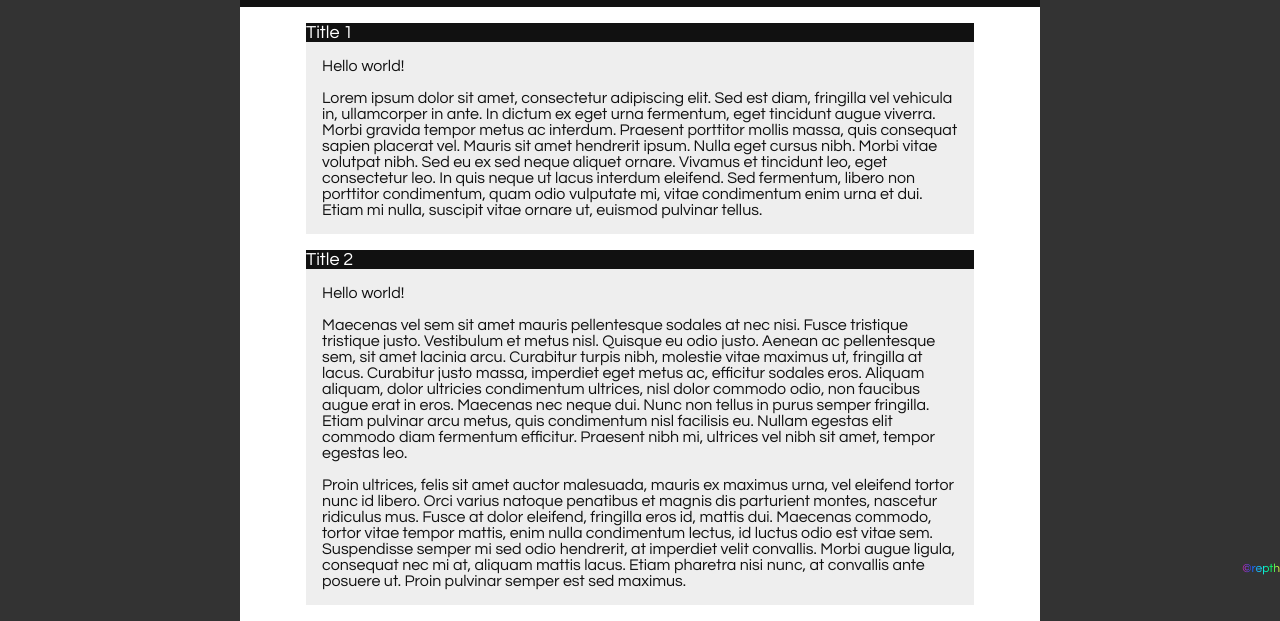
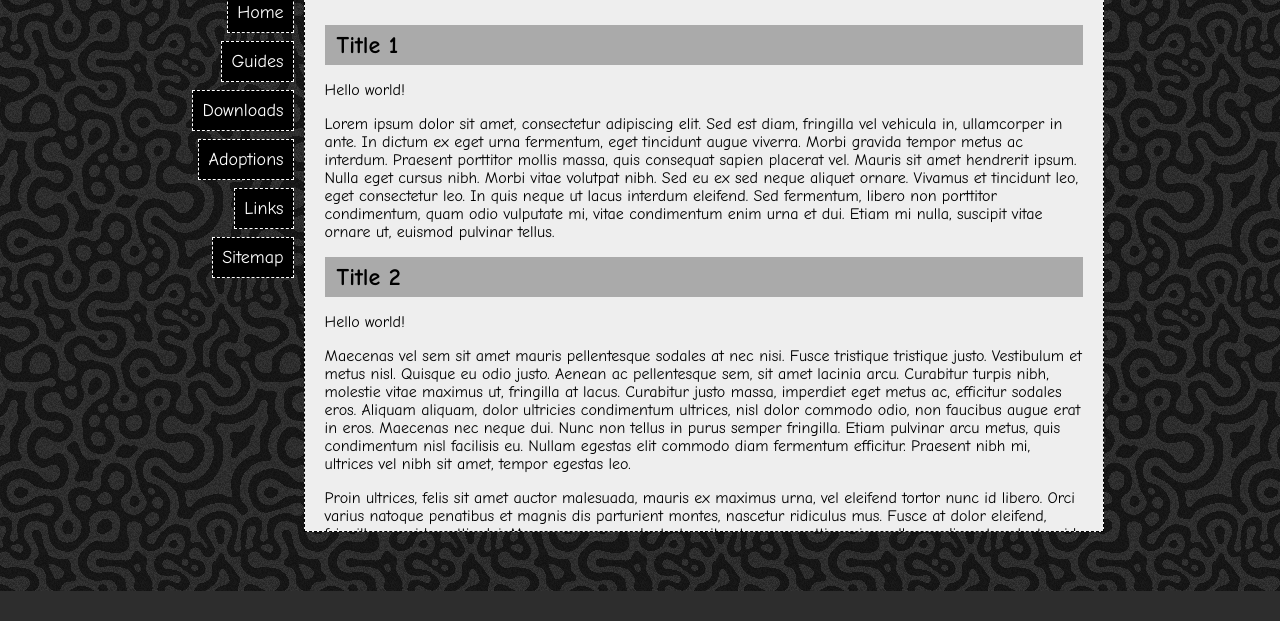
Before and after one commit to homebrewdeviants/friendzoo-site, an Eleventy site: page src/index.md in a window 1280 px wide. Shown: the part 225-846 px from the top of the page. After the commit the page ends 816 px from the top, so only its background shows below. Built offline with nearby package versions, Linux system fonts and the light colour scheme; Eleventy itself is replaced by a stand-in of ours; files that its build step writes are made by us from their sources.

Commit message:
theme revamp

```diff
--- a/src/_includes/default.njk
+++ b/src/_includes/default.njk
@@ -20,7 +20,30 @@ pageName: 404
 
 <body>
 
-  <div class="page">
+  <header id="site-header">
+    <a href="/">
+      <img src="/rsc/img/logo.png" alt="{{title}}">
+    </a>
+  </header>
+
+  <aside id="nav-links">
+    <nav>
+      <ul>
+        <li><a href="/">Home</a></li>
+        <li><a href="/guide">Guides</a></li>
+        <li><a href="/downloads">Downloads</a></li>
+        <li><a href="/adopt">Adoptions</a></li>
+        <li><a href="/links">Links</a></li>
+        <li><a href="/sitemap">Sitemap</a></li>
+      </ul>
+    </nav>
+  </aside>
+
+  <main id="container">
+    {{content | safe}}
+  </main>
+
+  {# <div class="page">
     <div class="headerwrapper">
       <a href="/">
       <div class="header">
@@ -44,7 +67,7 @@ pageName: 404
     </div>
 
     <p id="credit"><a href="https://repth.neocities.org/index.html">©repth</a></p>
-  </div>
+  </div> #}
 
 </body>
 
--- a/src/index.md
+++ b/src/index.md
@@ -3,26 +3,14 @@ layout: default.njk
 pageName: Home
 ---
 
-<div class="box">
-
 ## Title 1
-<div class="content">
-
 Hello world!
 
 Lorem ipsum dolor sit amet, consectetur adipiscing elit. Sed est diam, fringilla vel vehicula in, ullamcorper in ante. In dictum ex eget urna fermentum, eget tincidunt augue viverra. Morbi gravida tempor metus ac interdum. Praesent porttitor mollis massa, quis consequat sapien placerat vel. Mauris sit amet hendrerit ipsum. Nulla eget cursus nibh. Morbi vitae volutpat nibh. Sed eu ex sed neque aliquet ornare. Vivamus et tincidunt leo, eget consectetur leo. In quis neque ut lacus interdum eleifend. Sed fermentum, libero non porttitor condimentum, quam odio vulputate mi, vitae condimentum enim urna et dui. Etiam mi nulla, suscipit vitae ornare ut, euismod pulvinar tellus.
-</div>
-</div>
-
-<div class="box">
 
 ## Title 2
-<div class="content">
-
 Hello world!
 
 Maecenas vel sem sit amet mauris pellentesque sodales at nec nisi. Fusce tristique tristique justo. Vestibulum et metus nisl. Quisque eu odio justo. Aenean ac pellentesque sem, sit amet lacinia arcu. Curabitur turpis nibh, molestie vitae maximus ut, fringilla at lacus. Curabitur justo massa, imperdiet eget metus ac, efficitur sodales eros. Aliquam aliquam, dolor ultricies condimentum ultrices, nisl dolor commodo odio, non faucibus augue erat in eros. Maecenas nec neque dui. Nunc non tellus in purus semper fringilla. Etiam pulvinar arcu metus, quis condimentum nisl facilisis eu. Nullam egestas elit commodo diam fermentum efficitur. Praesent nibh mi, ultrices vel nibh sit amet, tempor egestas leo.
 
 Proin ultrices, felis sit amet auctor malesuada, mauris ex maximus urna, vel eleifend tortor nunc id libero. Orci varius natoque penatibus et magnis dis parturient montes, nascetur ridiculus mus. Fusce at dolor eleifend, fringilla eros id, mattis dui. Maecenas commodo, tortor vitae tempor mattis, enim nulla condimentum lectus, id luctus odio est vitae sem. Suspendisse semper mi sed odio hendrerit, at imperdiet velit convallis. Morbi augue ligula, consequat nec mi at, aliquam mattis lacus. Etiam pharetra nisi nunc, at convallis ante posuere ut. Proin pulvinar semper est sed maximus.
-</div>
-</div>
--- a/src/rsc/style.css
+++ b/src/rsc/style.css
@@ -1,165 +1,83 @@
-* {
-	box-sizing: border-box;
-	margin: 0;
-	padding: 0;
+body {
+  background: url('/rsc/img/bg.png');
+  overflow: hidden;
+  display: grid;
+  grid-template-areas:
+    "none header"
+		"sidebar content";
+  grid-template-columns: auto auto;
+  grid-template-rows: auto auto;
+	justify-content: center;
+	align-content: center;
+	height: 100vh;
+	width: 100vw;
+	font-family: 'Comic Sans MS', "Comic Sans", 'Chalkboard SE', 'Comic Neue', sans-serif;
+	color: white;
+	background-color: #2D2D2D;
 }
 
-body {
-	background-color: #333;
-	color: #111;
-	font-family: 'Questrial', sans-serif;
-	margin: auto;
-	justify-content: center;
-	min-height: 100vh;
-	align-items: stretch;
-	display: flex;
+body a {
+	color: white;
 }
 
-.page {
-	background-color: #fff;
-	width: 800px;
+#container a {
+	color: initial;
 }
 
-.headerwrapper {
+#site-header {
+  grid-area: header;
 	display: flex;
-	flex-direction: column;
-	margin-bottom: 1rem;
+	align-items: flex-end;
+	z-index: 1;
 }
 
-.header {
-	width: 100%;
-	display: flex;
-	justify-content: center;
-	align-items: center;
-	height: 200px;
-	background-image: url('https://i.imgur.com/aVk0nIs.png');
-	background-repeat: no-repeat;
-	background-position: center center;
-}
-
-.title {
-	color: #fff;
-	letter-spacing: 0.2rem;
-	text-shadow: 0 0 10px #111;
-	font-family: 'Questrial', sans-serif;
-}
-
-.nav {
-	background-color: #111;
-	width: 100%;
-	text-align: center;
-	padding: 0.5rem 0 0.5rem 0;
-}
-
-.nav ul {
-	display: flex;
-	justify-content: space-around;
-}
-
-.nav li {
-	display: inline;
-}
-
-.mainwrapper {
-	display: flex;
-	flex-direction: column;
-	gap: 1rem;
-	padding: 0 1rem 1rem 1rem;
-	margin: 0 auto;
-	max-width: 700px;
-}
-
-.box {
-	background-color: #eee;
-}
-
-h2 {
-	color: #fff;
-	font-weight: normal;
-	font-size: 18px;
-	background-color: #111;
-}
-
-.content {
-	padding: 1rem;
-	display: flex;
-	flex-direction: column;
-	gap: 1rem;
-}
-
-a {
-	text-decoration: underline;
-	color: #000;
-}
-
-a:visited {
-	color: #000;
-}
-
-a:hover {
-	font-style: italic;
-}
-
-a:active {
-	font-style: italic;
-	font-weight: bold;
-}
-
-#credit a {
-	text-decoration: none;
-	background: linear-gradient(90deg, rgba(250, 31, 193, 1) 0%, rgba(29, 85, 255, 1) 25%, rgba(13, 246, 252, 1) 53%, rgba(0, 255, 102, 1) 77%, rgba(251, 255, 56, 1) 100%);
-	background-size: 100%;
-	-webkit-background-clip: text;
-	-moz-background-clip: text;
-	-webkit-text-fill-color: transparent;
-	-moz-text-fill-color: transparent;
-}
-
-#credit a:visited {
-	text-decoration: none;
-	background: linear-gradient(90deg, rgba(250, 31, 193, 1) 0%, rgba(29, 85, 255, 1) 25%, rgba(13, 246, 252, 1) 53%, rgba(0, 255, 102, 1) 77%, rgba(251, 255, 56, 1) 100%);
-	background-size: 100%;
-	-webkit-background-clip: text;
-	-moz-background-clip: text;
-	-webkit-text-fill-color: transparent;
-	-moz-text-fill-color: transparent;
-}
-
-.headerwrapper a:hover {
-	font-style: normal;
-}
-.headerwrapper a {
+#site-header a {
+	font-size: xx-large;
 	text-decoration: none;
 }
 
-.nav a {
-	color: white;
-	text-decoration: none;
+#nav-links {
+  grid-area: sidebar;
+	text-align: right;
+	margin-right: 10px;
 }
 
-.nav a:visited {
-	text-decoration: none;
-	color: white;
+#nav-links ul {
+	padding: 0;
+	margin: 0;
+	list-style: none;
+	display: flex;
+	flex-direction: column;
+	gap: 0.5em;
 }
 
-#credit {
-	position: fixed;
-	bottom: 0;
-	right: 0;
-	font-size: 12px;
+#nav-links li a {
+	text-decoration: none;
+	padding: 0.5em;
+	font-size: large;
+	background-color: black;
+	border: 1px white dashed;
+	display: inline-block;
 }
 
-::-webkit-scrollbar {
-	width: 6px;
+#container {
+  box-sizing: border-box;
+  background: #eee;
+	color: black;
+  width: 800px;
+  height: 540px;
+	padding: 20px;
+  overflow: scroll;
+  grid-area: content;
+	border: 1px dashed black;
 }
 
-::-webkit-scrollbar-track {
-	background: linear-gradient(180deg, rgba(250, 31, 193, 1) 0%, rgba(29, 85, 255, 1) 25%, rgba(13, 246, 252, 1) 53%, rgba(0, 255, 102, 1) 77%, rgba(251, 255, 56, 1) 100%);
+h1, h2, h3 {
+	background-color: #aaa;
+	padding: 0.25em 0.5em;
+	margin: 0.5em 0 0;
 }
 
-::-webkit-scrollbar-thumb {
-	background-color: #111;
-}
 
 /* raster info */
 :root {
--- /dev/null
+++ b/src/rsc/style_old.css
@@ -0,0 +1,162 @@
+* {
+	box-sizing: border-box;
+	margin: 0;
+	padding: 0;
+}
+
+body {
+	background-color: #333;
+	color: #111;
+	font-family: 'Questrial', sans-serif;
+	margin: auto;
+	justify-content: center;
+	min-height: 100vh;
+	align-items: stretch;
+	display: flex;
+}
+
+.page {
+	background-color: #fff;
+	width: 800px;
+}
+
+.headerwrapper {
+	display: flex;
+	flex-direction: column;
+	margin-bottom: 1rem;
+}
+
+.header {
+	width: 100%;
+	display: flex;
+	justify-content: center;
+	align-items: center;
+	height: 200px;
+	background-image: url('https://i.imgur.com/aVk0nIs.png');
+	background-repeat: no-repeat;
+	background-position: center center;
+}
+
+.title {
+	color: #fff;
+	letter-spacing: 0.2rem;
+	text-shadow: 0 0 10px #111;
+	font-family: 'Questrial', sans-serif;
+}
+
+.nav {
+	background-color: #111;
+	width: 100%;
+	text-align: center;
+	padding: 0.5rem 0 0.5rem 0;
+}
+
+.nav ul {
+	display: flex;
+	justify-content: space-around;
+}
+
+.nav li {
+	display: inline;
+}
+
+.mainwrapper {
+	display: flex;
+	flex-direction: column;
+	gap: 1rem;
+	padding: 0 1rem 1rem 1rem;
+	margin: 0 auto;
+	max-width: 700px;
+}
+
+.box {
+	background-color: #eee;
+}
+
+h2 {
+	color: #fff;
+	font-weight: normal;
+	font-size: 18px;
+	background-color: #111;
+}
+
+.content {
+	padding: 1rem;
+	display: flex;
+	flex-direction: column;
+	gap: 1rem;
+}
+
+a {
+	text-decoration: underline;
+	color: #000;
+}
+
+a:visited {
+	color: #000;
+}
+
+a:hover {
+	font-style: italic;
+}
+
+a:active {
+	font-style: italic;
+	font-weight: bold;
+}
+
+#credit a {
+	text-decoration: none;
+	background: linear-gradient(90deg, rgba(250, 31, 193, 1) 0%, rgba(29, 85, 255, 1) 25%, rgba(13, 246, 252, 1) 53%, rgba(0, 255, 102, 1) 77%, rgba(251, 255, 56, 1) 100%);
+	background-size: 100%;
+	-webkit-background-clip: text;
+	-moz-background-clip: text;
+	-webkit-text-fill-color: transparent;
+	-moz-text-fill-color: transparent;
+}
+
+#credit a:visited {
+	text-decoration: none;
+	background: linear-gradient(90deg, rgba(250, 31, 193, 1) 0%, rgba(29, 85, 255, 1) 25%, rgba(13, 246, 252, 1) 53%, rgba(0, 255, 102, 1) 77%, rgba(251, 255, 56, 1) 100%);
+	background-size: 100%;
+	-webkit-background-clip: text;
+	-moz-background-clip: text;
+	-webkit-text-fill-color: transparent;
+	-moz-text-fill-color: transparent;
+}
+
+.headerwrapper a:hover {
+	font-style: normal;
+}
+.headerwrapper a {
+	text-decoration: none;
+}
+
+.nav a {
+	color: white;
+	text-decoration: none;
+}
+
+.nav a:visited {
+	text-decoration: none;
+	color: white;
+}
+
+#credit {
+	position: fixed;
+	bottom: 0;
+	right: 0;
+	font-size: 12px;
+}
+
+::-webkit-scrollbar {
+	width: 6px;
+}
+
+::-webkit-scrollbar-track {
+	background: linear-gradient(180deg, rgba(250, 31, 193, 1) 0%, rgba(29, 85, 255, 1) 25%, rgba(13, 246, 252, 1) 53%, rgba(0, 255, 102, 1) 77%, rgba(251, 255, 56, 1) 100%);
+}
+
+::-webkit-scrollbar-thumb {
+	background-color: #111;
+}
```
Also changed, not shown: src/_includes/_macros.njk (+6 -4 lines), src/rsc/img/bg.png (added), src/rsc/img/logo.png (added).
